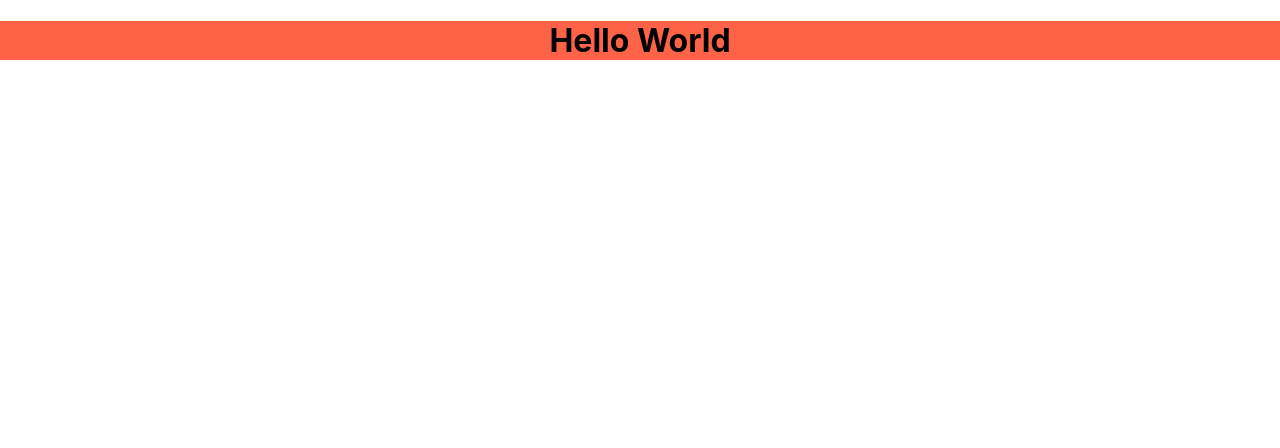
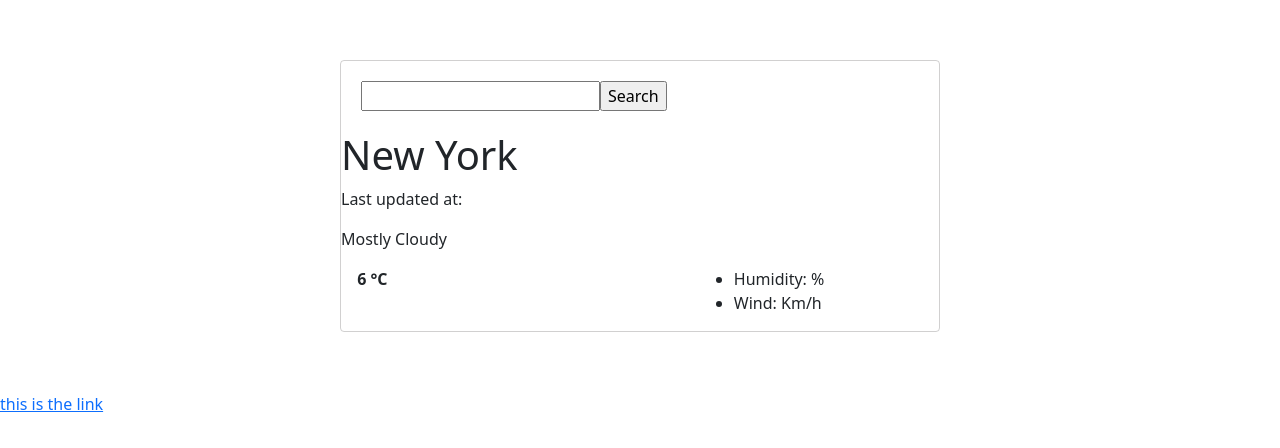
Before and after one commit to Mitra-rk/week_ch_4, a React (Create React App) app: page / in a window 1280 px wide. Shown: the top 448 px of the page. Built offline with nearby package versions, Linux system fonts and the light colour scheme.

Commit message:
added all item

```diff
--- a/src/App.css
+++ b/src/App.css
@@ -1,4 +1,11 @@
-.App {
-  text-align: center;
-  background-color: tomato;
+.App .Container {
+  border: 1px solid rgba(176, 174, 174, 0.578);
+  margin: 60px auto;
+  max-width: 600px;
+  border-radius: 4px;
 }
+
+.App .SearchEngine {
+  padding: 20px;
+
+}
--- a/src/App.js
+++ b/src/App.js
@@ -1,9 +1,24 @@
 import "./App.css";
+import WeatherCondiotion from "./WeatherCondition";
+import "bootstrap/dist/css/bootstrap.min.css";
 
 export default function App() {
   return (
     <div className="App">
-      <h1>Hello World</h1>
+      <div className="wrapper">
+        <div className="Container">
+          <div className="SearchEngine ">
+            <form>
+              <input type="text" className=""></input>
+              <input type="submit" value="Search"></input>
+            </form>
+          </div>
+          <div className="display">
+            <WeatherCondiotion />
+          </div>
+        </div>
+        <a href="#">this is the link</a>
+      </div>
     </div>
   );
 }
--- /dev/null
+++ b/src/WeatherCondition.js
@@ -0,0 +1,27 @@
+export default function WeatherCondiotion() {
+  return (
+    <div className="WeatherCondiotion">
+      <div className="Current">
+        <div class="cityTime">
+          <h1 id="city">New York</h1>
+          <p id="day">Last updated at:</p>
+          <p id="condition">Mostly Cloudy</p>
+        </div>
+        <div className="container">
+          <div class="row">
+            <div class="col-7">
+              <img id="image" src="" alt="" />
+              <strong id="temprature"> 6 °C</strong>
+            </div>
+            <div class="col-5">
+              <ul>
+                <li id="humid">Humidity: %</li>
+                <li id="wind">Wind: Km/h</li>
+              </ul>
+            </div>
+          </div>
+        </div>
+      </div>
+    </div>
+  );
+}
```
